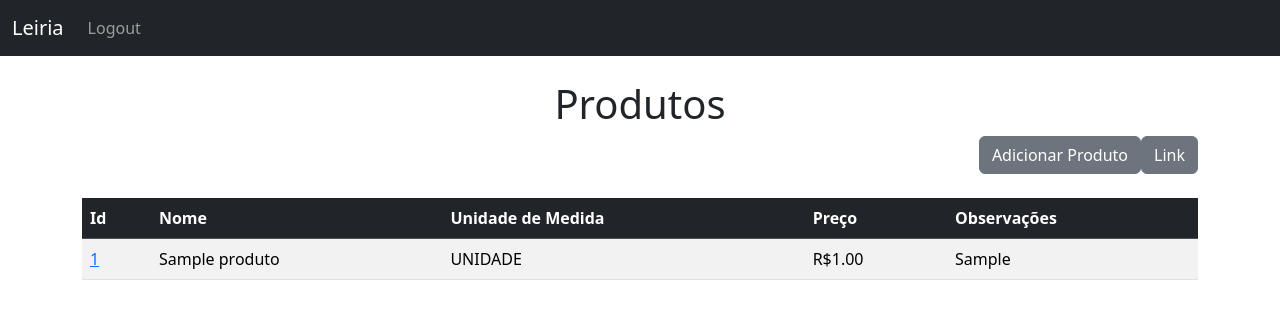
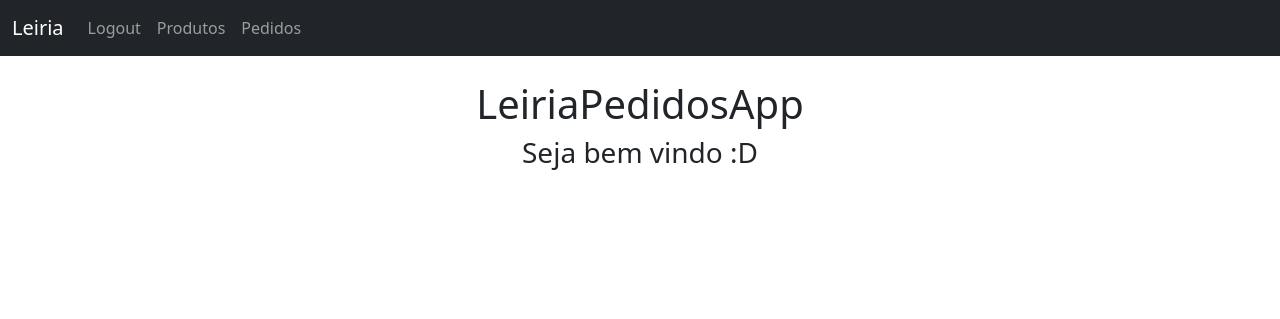
Before and after one commit to Bermuda3G/LeiriaPedidosApp, a Django app: page / in a window 1280 px wide. Shown: the top 319 px of the page. Run offline with Django 5.2, Linux system fonts and the light colour scheme; a user stored in the database is signed in; tables that the repository leaves empty hold one stand-in row (values such as "Sample post").

Commit message:
Criada nova página (url, view e template) para a exibição dos produtos (que não é mais feita na homepage)

```diff
--- a/leiriapedidosapp/website/templates/homepage.html
+++ b/leiriapedidosapp/website/templates/homepage.html
@@ -3,36 +3,10 @@
 {% block content %}
 
 {% if user.is_authenticated %}
-  <h1 class="text-center">Produtos</h1>
-
-  <ul class="nav justify-content-end">
-    <a href="{% url 'add-produto' %}" class="btn btn-secondary" role="button">Adicionar Produto</a>
-    <a href="#" class="btn btn-secondary" role="button" >Link</a>
-  </ul>
-
-  <table class="table table-striped table-hover">
-  <thead class="table-dark">
-    <tr>
-      <th scope="col">Id</th>
-      <th scope="col">Nome</th>
-      <th scope="col">Unidade de Medida</th>
-      <th scope="col">Preço</th>
-      <th scope="col">Observações</th>
-    </tr>
-  </thead>
-  <tbody>
-  {% if produtos %}
-    {% for produto in produtos %}
-      <tr>
-        <td><a href="{% url 'produto' produto.id %}">{{ produto.id }}</a></td>
-        <td>{{ produto.nome }}</td>
-        <td>{{ produto.medido_por }}</td>
-        <td>R${{ produto.preco }}</td>
-        <td>{{ produto.observacoes }}</td>
-      </tr><br/>
-    {% endfor %}
-  {% endif %}
-
+  <center>
+    <h1 class="text-center">LeiriaPedidosApp</h1>
+    <h3 class="text-center">Seja bem vindo :D</h3>
+  </center>
 {% else %}
   <h1 class="text-center">LeiriaPedidosApp</h1>
   <h2 class="text-center">Login</h2>
--- a/leiriapedidosapp/website/templates/navbar.html
+++ b/leiriapedidosapp/website/templates/navbar.html
@@ -7,8 +7,14 @@
       <div class="collapse navbar-collapse" id="navbarSupportedContent">
         <ul class="navbar-nav me-auto mb-2 mb-lg-0">
           {% if user.is_authenticated %}
+
+            <a class="nav-link" href="{% url 'user-logout' %}">Logout</a>
+          </li>
           <li class="nav-item">
-            <a class="nav-link" href="{% url 'user-logout' %}">Logout</a>
+            <a class="nav-link" href="{% url 'produtos-todos' %}">Produtos</a>
+          </li>
+          <li class="nav-item">
+            <a class="nav-link" href="#">Pedidos</a>
           </li>
           {% else %}
           <li class="nav-item">
--- a/leiriapedidosapp/website/urls.py
+++ b/leiriapedidosapp/website/urls.py
@@ -4,6 +4,7 @@ from . import views
 urlpatterns = [
     path('', views.home, name='homepage'),
     path('sair/', views.logout_user, name='user-logout'),
+    path('produtos-todos', views.all_produtos, name='produtos-todos'),
     path('produto/<int:pk>', views.produto_item, name='produto'),
     path('registrar-produto', views.add_produto, name='add-produto'),
     path('atualizar-produto/<int:pk>', views.update_produto, name='atualizar-produto'),
--- a/leiriapedidosapp/website/views.py
+++ b/leiriapedidosapp/website/views.py
@@ -7,8 +7,6 @@ from .forms import ProdutoForm
 
 # Create your views here.
 def home(request):
-    produtos = Produto.objects.all()
-
     #Checa se o usuário está loggado
     if request.method == 'POST':
         username = request.POST['username']
@@ -23,12 +21,20 @@ def home(request):
             messages.success(request, "Não foi possível concluir o processo de Login. Tente novamente.")
             return redirect('homepage')
     else:
-        return render(request, 'homepage.html', {'produtos':produtos})
+        return render(request, 'homepage.html')
 
 def logout_user(request):
     logout(request)
     messages.success(request, "Logout feito com sucesso! Até logo :D")
     return redirect('homepage')
+
+def all_produtos(request):
+    if request.user.is_authenticated:
+        produtos = Produto.objects.all()
+        return render(request, 'produtos_todos.html', {'produtos':produtos})
+    else:
+        messages.success(request, "Não foi possível visualizar os produtos. Faça login novamente!!")
+        return redirect('homepage')
 
 def produto_item(request, pk):
     if request.user.is_authenticated:
```
Also changed, not shown: leiriapedidosapp/website/templates/produtos_todos.html (added, +42 -0 lines).
